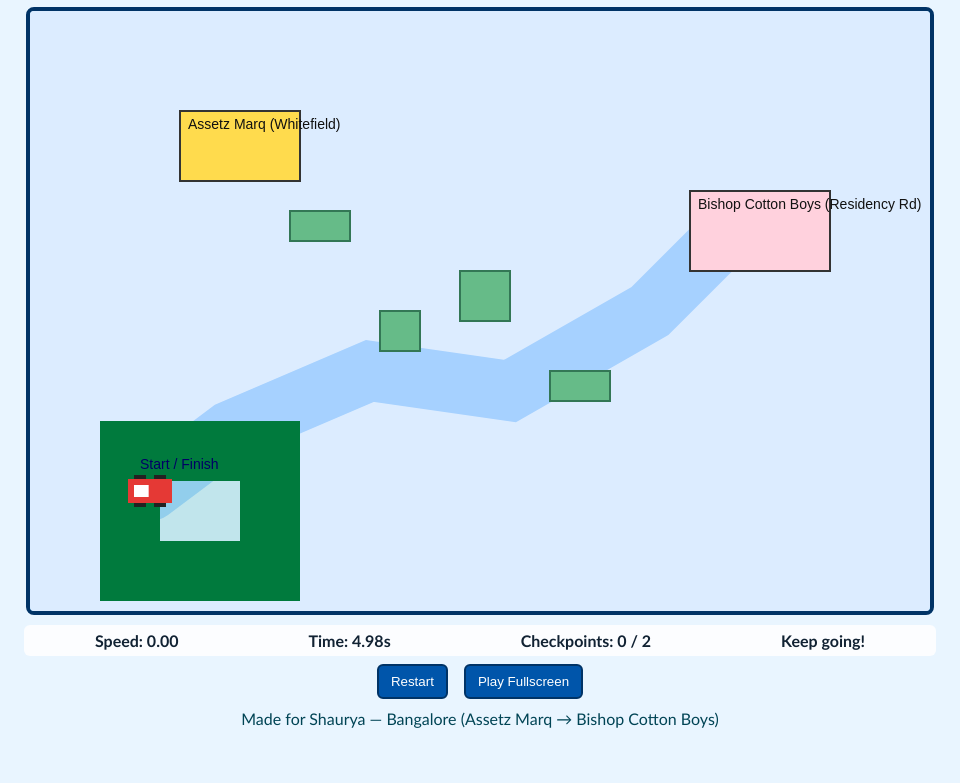
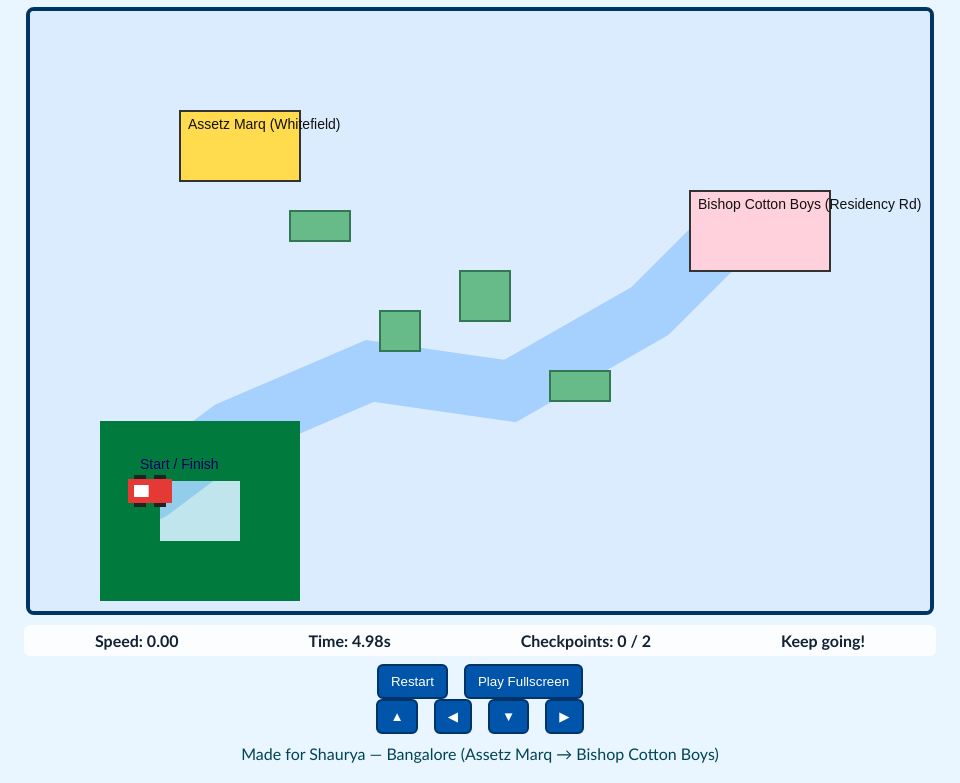
Before and after one commit to multiplex257/ShauryaGame, an Electron app: page index.html in a window 960 px wide. Shown: the part 89-872 px from the top of the page. Before the commit the page ends 837 px from the top, so only its background shows below. Drawn offline with Linux system fonts and the light colour scheme.

Commit message:
Add touch controls for mobile gameplay
Added on-screen touch controls for mobile devices.

```diff
--- a/index.html
+++ b/index.html
@@ -11,18 +11,31 @@
     <h1>Shaurya's Racing Adventure</h1>
     <p class="subtitle">Drive from Assetz Marq (Whitefield) to Bishop Cotton Boys (Residency Road) — have fun, Shaurya!</p>
     <canvas id="game" width="900" height="600" aria-label="Shaurya car racing game"></canvas>
+
     <div class="hud">
       <div id="speed">Speed: 0</div>
       <div id="time">Time: 0.00s</div>
       <div id="checkpoints">Checkpoints: 0 / 2</div>
       <div id="message">Use arrow keys to drive. Reach both landmarks, then return to start to win!</div>
     </div>
+
     <div class="controls">
       <button id="restart">Restart</button>
       <button id="playfull">Play Fullscreen</button>
     </div>
+
+    <!-- On-screen touch controls for tablets/phones -->
+    <div class="touch-controls" id="touchControls" aria-hidden="false">
+      <button class="tc-btn tc-up" data-key="ArrowUp" aria-label="up">▲</button>
+      <button class="tc-btn tc-left" data-key="ArrowLeft" aria-label="left">◀</button>
+      <button class="tc-btn tc-down" data-key="ArrowDown" aria-label="down">▼</button>
+      <button class="tc-btn tc-right" data-key="ArrowRight" aria-label="right">▶</button>
+    </div>
+
     <footer>Made for Shaurya — Bangalore (Assetz Marq → Bishop Cotton Boys)</footer>
   </div>
   <script src="game.js"></script>
+  </body>
+</html>
 </body>
 </html>
```
